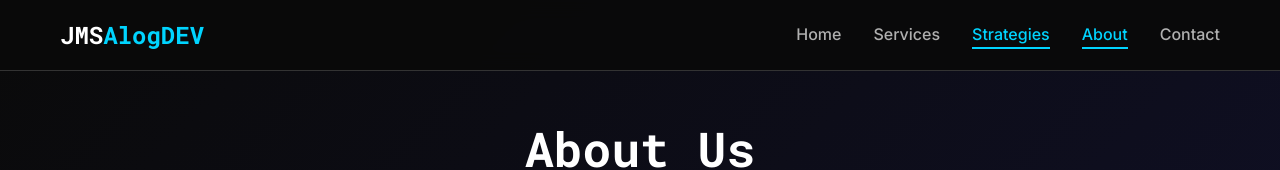
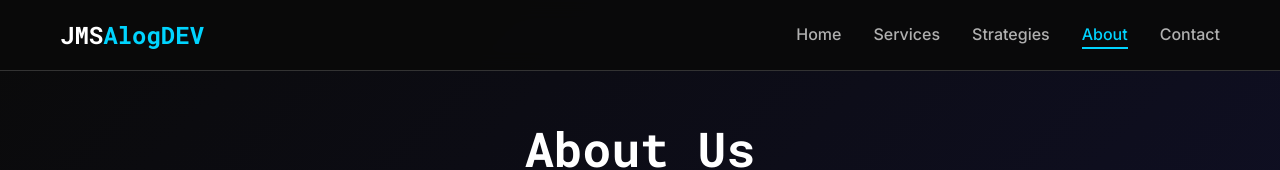
Before and after one commit to jmsalgodev-tech/jmsalgodev, a plain HTML site: page about.html in a window 1280 px wide. Shown: the top 170 px of the page. Drawn offline with Linux system fonts and the light colour scheme.

Commit message:
Update about.html

```diff
--- a/about.html
+++ b/about.html
@@ -24,7 +24,7 @@
                     <a href="services.html" class="nav-link">Services</a>
                 </li>
                 <li class="nav-item">
-                    <a href="strategies.html" class="nav-link active">Strategies</a>
+                    <a href="strategies.html" class="nav-link">Strategies</a>
                 </li>
                 <li class="nav-item">
                     <a href="about.html" class="nav-link active">About</a>
```
